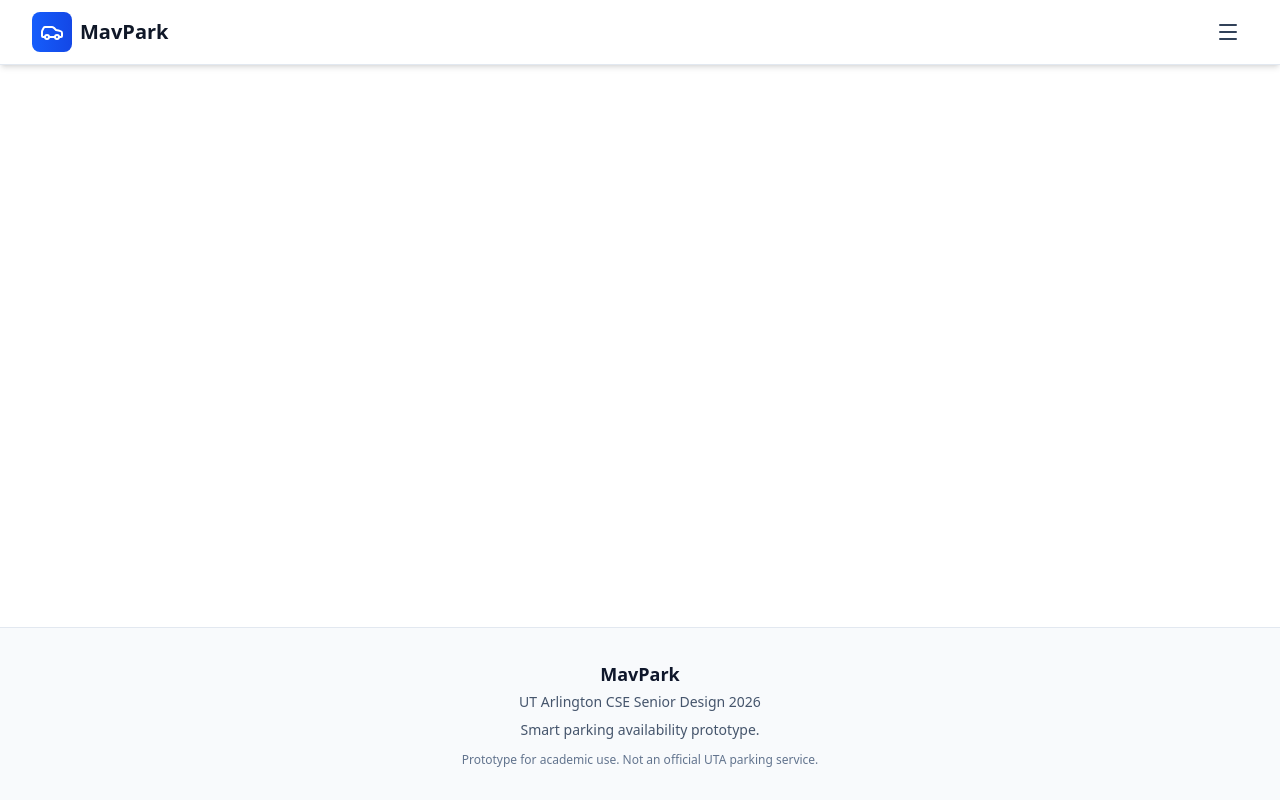
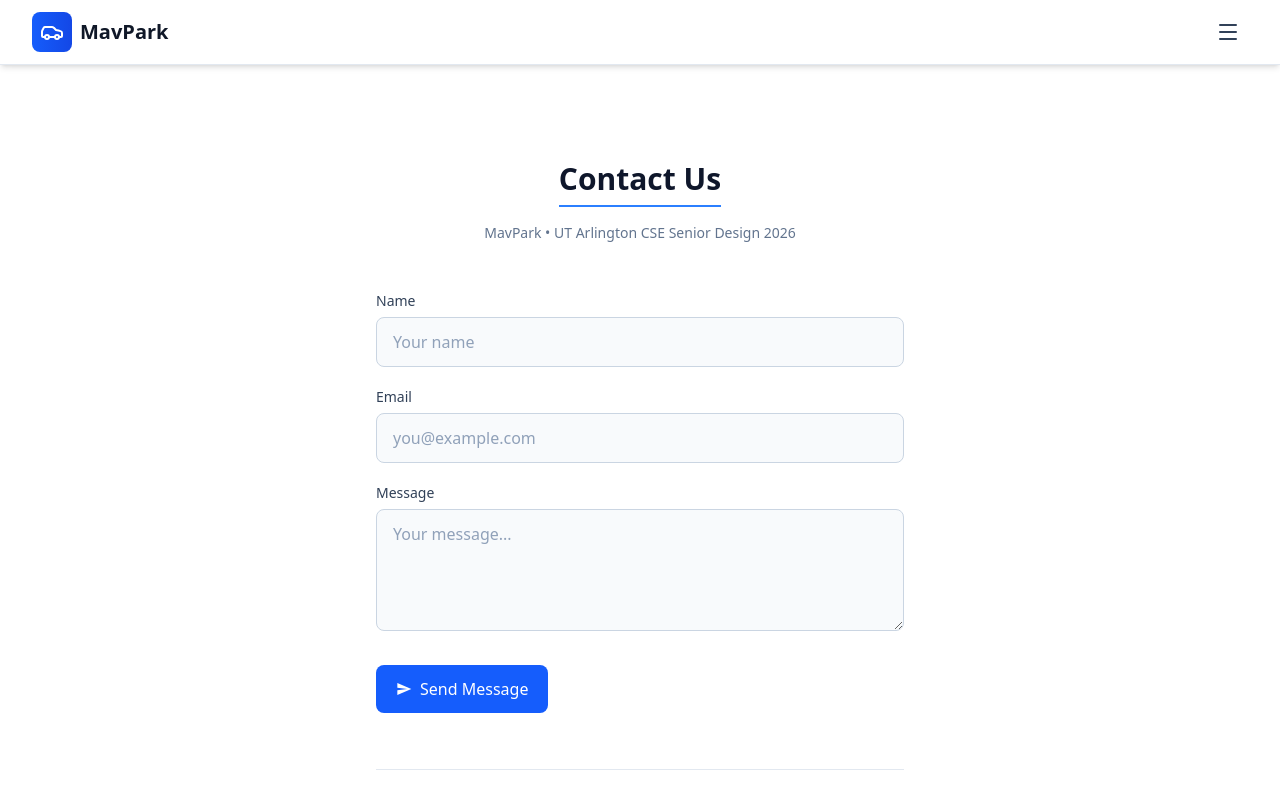
Before and after one commit to axp8948/MavPark, a React (Vite) app in the folder frontend/: page /contact in a window 1280 px wide. Shown: the top 800 px of the page. Built offline with nearby package versions, Linux system fonts and the light colour scheme; no server answers; a web font is replaced by a local one.

Commit message:
Update contact page, wire form to formspree

```diff
--- a/frontend/src/pages/Contact.jsx
+++ b/frontend/src/pages/Contact.jsx
@@ -1,15 +1,147 @@
-import React from "react";
+import React, { useState } from "react";
+
+const FORMSPREE_ENDPOINT = "https://formspree.io/f/mkovnqpp";
 
 function Contact() {
+  const [submitting, setSubmitting] = useState(false);
+  const [status, setStatus] = useState(null); // null | 'success' | 'error'
+
+  const handleSubmit = async (e) => {
+    e.preventDefault();
+    const form = e.target;
+    const name = form.name.value.trim();
+    const email = form.email.value.trim();
+    const message = form.message.value.trim();
+
+    setStatus(null);
+    setSubmitting(true);
+
+    try {
+      const res = await fetch(FORMSPREE_ENDPOINT, {
+        method: "POST",
+        headers: {
+          "Content-Type": "application/json",
+          Accept: "application/json",
+        },
+        body: JSON.stringify({ name, email, message }),
+      });
+
+      if (res.ok) {
+        setStatus("success");
+        form.reset();
+      } else {
+        setStatus("error");
+      }
+    } catch {
+      setStatus("error");
+    } finally {
+      setSubmitting(false);
+    }
+  };
+
   return (
-    <div className="max-w-7xl mx-auto px-4 sm:px-6 lg:px-8 py-12">
-      <h1 className="text-2xl font-bold text-slate-900 dark:text-slate-100">
-        Contact Us
-      </h1>
-      <p className="mt-4 text-slate-600 dark:text-slate-400">
-        For questions about MavPark, reach out to the UT Arlington CSE Senior
-        Design 2026 team.
-      </p>
+    <div className="min-h-[60vh] bg-white dark:bg-slate-950">
+      <div className="max-w-xl mx-auto px-4 sm:px-6 py-16 sm:py-24">
+        <header className="text-center mb-12">
+          <h1 className="text-3xl font-bold text-slate-900 dark:text-slate-100 border-b-2 border-blue-500 pb-2 inline-block">
+            Contact Us
+          </h1>
+          <p className="mt-4 text-sm text-slate-500 dark:text-slate-400">
+            MavPark • UT Arlington CSE Senior Design 2026
+          </p>
+        </header>
+
+        <form onSubmit={handleSubmit} className="space-y-5">
+          <div>
+            <label
+              htmlFor="contact-name"
+              className="block text-sm font-medium text-slate-700 dark:text-slate-300 mb-1.5"
+            >
+              Name
+            </label>
+            <input
+              id="contact-name"
+              type="text"
+              name="name"
+              autoComplete="name"
+              placeholder="Your name"
+              className="w-full rounded-lg border border-slate-300 dark:border-slate-600 bg-slate-50 dark:bg-slate-900 text-slate-900 dark:text-slate-100 placeholder-slate-400 dark:placeholder-slate-500 px-4 py-3 focus:outline-none focus:ring-2 focus:ring-blue-500 focus:border-transparent dark:focus:ring-blue-500"
+            />
+          </div>
+          <div>
+            <label
+              htmlFor="contact-email"
+              className="block text-sm font-medium text-slate-700 dark:text-slate-300 mb-1.5"
+            >
+              Email
+            </label>
+            <input
+              id="contact-email"
+              type="email"
+              name="email"
+              autoComplete="email"
+              placeholder="you@example.com"
+              className="w-full rounded-lg border border-slate-300 dark:border-slate-600 bg-slate-50 dark:bg-slate-900 text-slate-900 dark:text-slate-100 placeholder-slate-400 dark:placeholder-slate-500 px-4 py-3 focus:outline-none focus:ring-2 focus:ring-blue-500 focus:border-transparent dark:focus:ring-blue-500"
+            />
+          </div>
+          <div>
+            <label
+              htmlFor="contact-message"
+              className="block text-sm font-medium text-slate-700 dark:text-slate-300 mb-1.5"
+            >
+              Message
+            </label>
+            <textarea
+              id="contact-message"
+              name="message"
+              rows={4}
+              placeholder="Your message..."
+              className="w-full rounded-lg border border-slate-300 dark:border-slate-600 bg-slate-50 dark:bg-slate-900 text-slate-900 dark:text-slate-100 placeholder-slate-400 dark:placeholder-slate-500 px-4 py-3 resize-y focus:outline-none focus:ring-2 focus:ring-blue-500 focus:border-transparent dark:focus:ring-blue-500"
+            />
+          </div>
+          <div className="pt-2">
+            <button
+              type="submit"
+              disabled={submitting}
+              className="inline-flex items-center justify-center gap-2 w-full sm:w-auto min-w-[140px] rounded-lg bg-blue-600 hover:bg-blue-700 dark:bg-blue-600 dark:hover:bg-blue-500 text-white font-medium py-3 px-5 focus:outline-none focus:ring-2 focus:ring-blue-500 focus:ring-offset-2 dark:focus:ring-offset-slate-950 transition-colors disabled:opacity-60 disabled:cursor-not-allowed disabled:hover:bg-blue-600 dark:disabled:hover:bg-blue-600"
+            >
+              <svg
+                className="w-4 h-4"
+                fill="currentColor"
+                viewBox="0 0 24 24"
+                aria-hidden
+              >
+                <path d="M2.01 21L23 12 2.01 3 2 10l15 2-15 2z" />
+              </svg>
+              {submitting ? "Sending…" : "Send Message"}
+            </button>
+            {status === "success" && (
+              <p
+                className="mt-3 text-sm text-green-600 dark:text-green-400"
+                role="status"
+              >
+                Message sent. We’ll get back to you soon.
+              </p>
+            )}
+            {status === "error" && (
+              <p
+                className="mt-3 text-sm text-red-600 dark:text-red-400"
+                role="alert"
+              >
+                Something went wrong. Please try again.
+              </p>
+            )}
+          </div>
+        </form>
+
+        <div className="mt-14 pt-10 border-t border-slate-200 dark:border-slate-700 text-center text-sm text-slate-600 dark:text-slate-400 space-y-1">
+          <p className="font-medium text-slate-700 dark:text-slate-300">
+            CSE Department
+          </p>
+          <p>Mail: Box 19015, Arlington, TX 76019</p>
+          <p>Phone: 817-272-3785</p>
+        </div>
+      </div>
     </div>
   );
 }
--- a/frontend/src/routes/AppRoutes.jsx
+++ b/frontend/src/routes/AppRoutes.jsx
@@ -2,6 +2,7 @@ import { Routes, Route } from "react-router-dom";
 import Home from "../pages/Home";
 import Dashboard from "../pages/Dashboard";
 import AboutUs from "../pages/AboutUs";
+import Contact from "../pages/Contact";
 
 function AppRoutes() {
   return (
@@ -9,6 +10,7 @@ function AppRoutes() {
       <Route path="/" element={<Home />} />
       <Route path="/dashboard" element={<Dashboard />} />
       <Route path="/about" element={<AboutUs />} />
+      <Route path="/contact" element={<Contact />} />
     </Routes>
   );
 }
```
